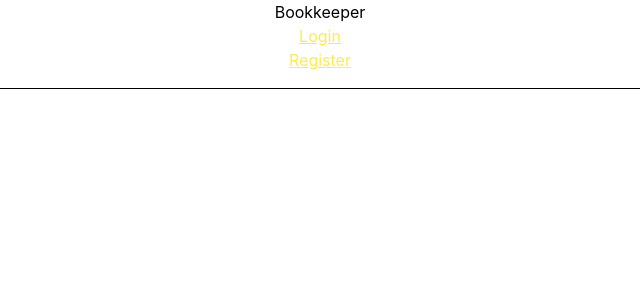
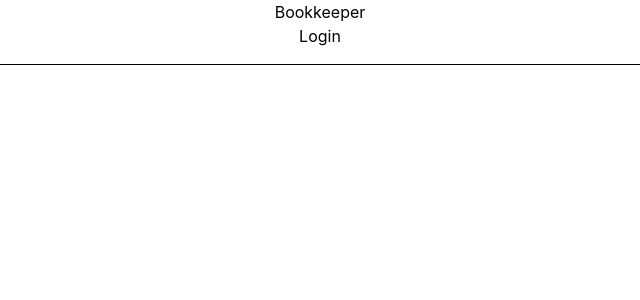
Before and after one commit to UTSCC09/project-dungeon-masters, a React (Create React App) app in the folder frontend/: page / in a window 1280 px wide. Shown: the top 300 px of the page, without its empty margins (320-960 px from the left). Built offline with nearby package versions, Linux system fonts and the light colour scheme; what react-three-fiber would draw is missing.

Commit message:
Bug fix
The confirm password input box was using the setPassword function and not setConfirmPassword

```diff
--- a/frontend/src/App.tsx
+++ b/frontend/src/App.tsx
@@ -1,9 +1,6 @@
 import React from "react";
 import { Link, Outlet } from "react-router-dom";
-import logo from "./logo.svg";
 import "./App.css";
-import Test from "./Test";
-import StyledLink from "./components/StyledLink";
 
 function App() {
     return (
@@ -15,8 +12,7 @@ function App() {
                     paddingBottom: "1rem",
                 }}
             >
-                <StyledLink to="/login">Login</StyledLink>
-                <StyledLink to="/register">Register</StyledLink>
+                <Link to="/login">Login</Link>
             </nav>
             <Outlet />
         </div>
--- a/frontend/src/components/register.tsx
+++ b/frontend/src/components/register.tsx
@@ -92,7 +92,7 @@ const Register = function (props: PropsType) {
                         className="rounded h-6 w-52 px-2 mb-6 bg-light-grey"
                         type="password"
                         placeholder="Confirm password"
-                        onChange={(e) => setPassword(e.target.value)}
+                        onChange={(e) => setConfirmPassword(e.target.value)}
                     ></input>
                     <button
                         className="bg-warm text-white py-3 rounded-lg mb-4"
```
